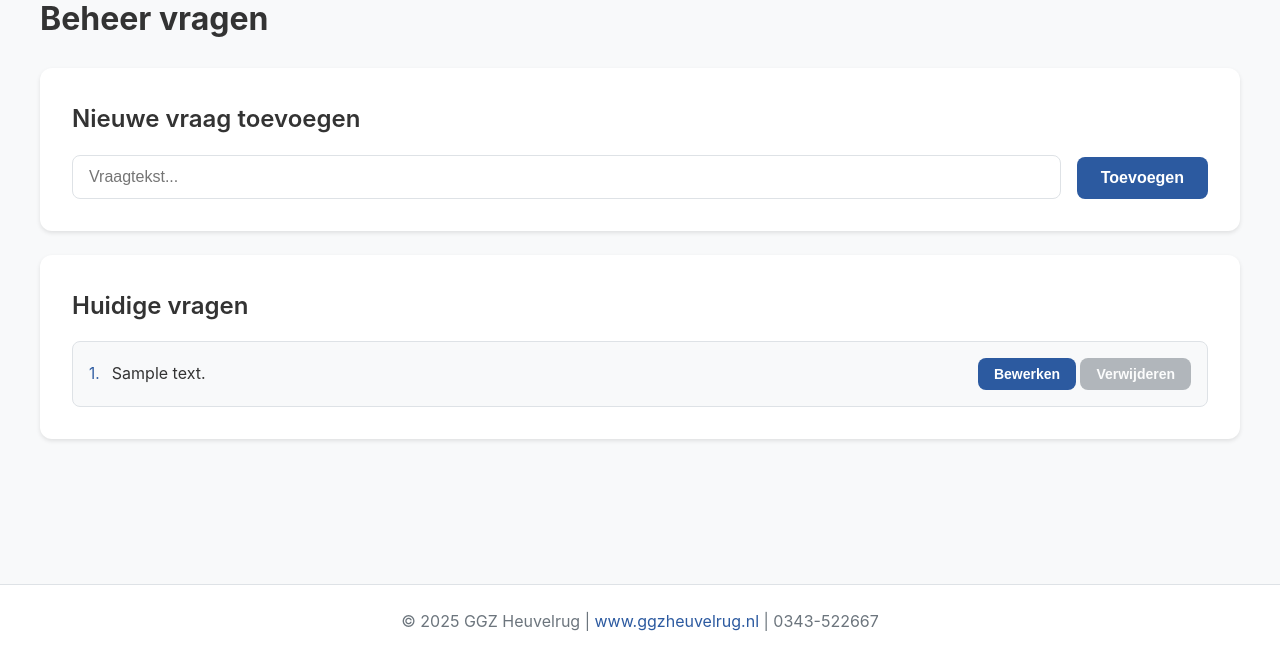
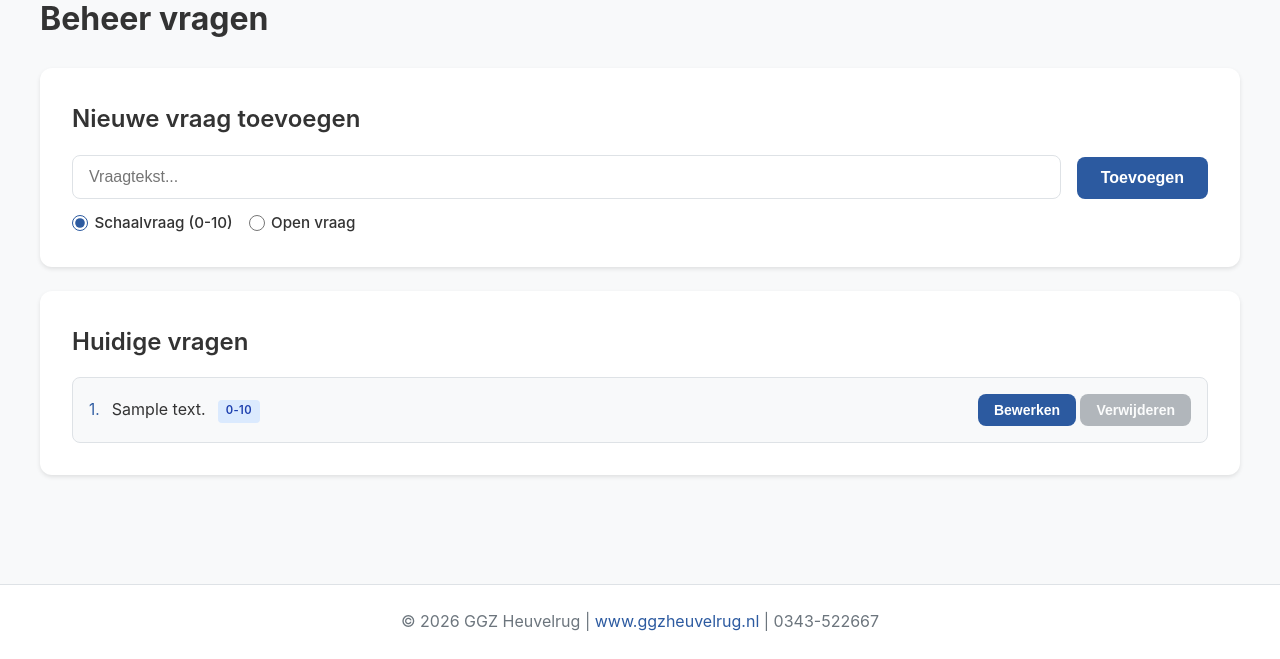
Before and after one commit to mjbarents/ggz-heuvelrug-vragenlijst, a Flask app: page /admin/questions in a window 1280 px wide. Shown: the part 141-800 px from the top of the page. Run offline with Flask 3, Linux system fonts and the light colour scheme; the visitor is signed in with stand-in values (Sample User, id 1); tables that the repository leaves empty hold one stand-in row (values such as "Sample post"); some libraries are stand-ins or nearby versions.

Commit message:
v1.1
This version allows for open questions

```diff
--- a/routes/admin.py
+++ b/routes/admin.py
@@ -74,7 +74,9 @@ def admin_dashboard():
             Response.token_id,
             Response.submitted_at,
             Question.text,
+            Question.question_type,
             Response.score,
+            Response.text_answer,
         )
         .join(Question)
         .order_by(Response.token_id, Question.order)
@@ -91,25 +93,49 @@ def admin_dashboard():
                 "answers": [],
             }
         grouped_responses[token_id]["answers"].append(
-            {"question": response.text, "score": response.score}
+            {
+                "question": response.text,
+                "question_type": response.question_type,
+                "score": response.score,
+                "text_answer": response.text_answer,
+            }
         )
 
     questions = Question.query.order_by(Question.order).all()
     stats = []
     for question in questions:
-        scores = [
-            r.score for r in Response.query.filter_by(question_id=question.id).all()
-        ]
-        if scores:
-            avg_score = sum(scores) / len(scores)
-            stats.append(
-                {
-                    "question": question.text,
-                    "avg_score": round(avg_score, 1),
-                    "responses": len(scores),
-                    "scores": scores,
-                }
-            )
+        if question.question_type == "scale":
+            scores = [
+                r.score
+                for r in Response.query.filter_by(question_id=question.id).all()
+                if r.score is not None
+            ]
+            if scores:
+                avg_score = sum(scores) / len(scores)
+                stats.append(
+                    {
+                        "question": question.text,
+                        "question_type": "scale",
+                        "avg_score": round(avg_score, 1),
+                        "responses": len(scores),
+                        "scores": scores,
+                    }
+                )
+        else:
+            text_answers = [
+                r.text_answer
+                for r in Response.query.filter_by(question_id=question.id).all()
+                if r.text_answer
+            ]
+            if text_answers:
+                stats.append(
+                    {
+                        "question": question.text,
+                        "question_type": "open",
+                        "responses": len(text_answers),
+                        "text_answers": text_answers,
+                    }
+                )
 
     return render_template(
         "admin_dashboard.html",
@@ -133,9 +159,12 @@ def admin_questions():
 @admin_required
 def admin_add_question():
     text = request.form.get("text")
+    question_type = request.form.get("question_type", "scale")
+    if question_type not in ("scale", "open"):
+        question_type = "scale"
     if text:
         max_order = db.session.query(func.max(Question.order)).scalar() or 0
-        question = Question(text=text, order=max_order + 1)
+        question = Question(text=text, order=max_order + 1, question_type=question_type)
         db.session.add(question)
         db.session.commit()
     return redirect(url_for("admin.admin_questions"))
@@ -146,9 +175,12 @@ def admin_add_question():
 def admin_edit_question(id):
     question = Question.query.get_or_404(id)
     text = request.form.get("text")
+    question_type = request.form.get("question_type")
     if text:
         question.text = text
-        db.session.commit()
+    if question_type in ("scale", "open"):
+        question.question_type = question_type
+    db.session.commit()
     return redirect(url_for("admin.admin_questions"))
 
 
@@ -246,14 +278,25 @@ def admin_export_responses():
 
     row = 2
     for idx, question in enumerate(questions, 1):
-        scores = [
-            r.score for r in Response.query.filter_by(question_id=question.id).all()
-        ]
-
         ws_avg[f"A{row}"] = idx
         ws_avg[f"B{row}"] = question.text
-        ws_avg[f"C{row}"] = round(sum(scores) / len(scores), 1) if scores else 0
-        ws_avg[f"D{row}"] = len(scores)
+
+        if question.question_type == "scale":
+            scores = [
+                r.score
+                for r in Response.query.filter_by(question_id=question.id).all()
+                if r.score is not None
+            ]
+            ws_avg[f"C{row}"] = round(sum(scores) / len(scores), 1) if scores else 0
+            ws_avg[f"D{row}"] = len(scores)
+        else:
+            text_answers = [
+                r.text_answer
+                for r in Response.query.filter_by(question_id=question.id).all()
+                if r.text_answer
+            ]
+            ws_avg[f"C{row}"] = "Open vraag"
+            ws_avg[f"D{row}"] = len(text_answers)
 
         for col in ["A", "B", "C", "D"]:
             ws_avg[f"{col}{row}"].border = border
@@ -278,7 +321,9 @@ def admin_export_responses():
             Response.submitted_at,
             Question.order,
             Question.text,
+            Question.question_type,
             Response.score,
+            Response.text_answer,
         )
         .join(Question)
         .order_by(Response.token_id, Question.order)
@@ -293,7 +338,10 @@ def admin_export_responses():
                 "submitted_at": response.submitted_at,
                 "answers": {},
             }
-        grouped_responses[token_id]["answers"][response.order] = response.score
+        if response.question_type == "open":
+            grouped_responses[token_id]["answers"][response.order] = response.text_answer or ""
+        else:
+            grouped_responses[token_id]["answers"][response.order] = response.score
 
     ws_ind["A1"] = "Werknemer ID"
     ws_ind["B1"] = "Ingediend op"
@@ -337,8 +385,12 @@ def admin_export_responses():
 
     ws_ind.column_dimensions["A"].width = 15
     ws_ind.column_dimensions["B"].width = 18
-    for col in range(3, 3 + len(questions)):
-        ws_ind.column_dimensions[get_column_letter(col)].width = 8
+    for col_idx, question in enumerate(questions):
+        col_num = 3 + col_idx
+        if question.question_type == "open":
+            ws_ind.column_dimensions[get_column_letter(col_num)].width = 40
+        else:
+            ws_ind.column_dimensions[get_column_letter(col_num)].width = 8
 
     # Vraag referentie
     if questions:
--- a/static/style.css
+++ b/static/style.css
@@ -376,7 +376,6 @@ h3 {
     margin-top: 0.5rem;
 }
 
-/* Success/Error Icons */
 .success-icon, .error-icon {
     width: 80px;
     height: 80px;
@@ -682,7 +681,6 @@ tbody tr:last-child td {
     text-align: center;
 }
 
-/* Improved Score Badge for Tables */
 .score-cell .score-badge {
     display: inline-flex;
     align-items: center;
@@ -697,7 +695,6 @@ tbody tr:last-child td {
     box-shadow: 0 2px 4px rgba(44, 90, 160, 0.2);
 }
 
-/* Modal */
 .modal {
     display: none;
     position: fixed;
@@ -732,14 +729,12 @@ tbody tr:last-child td {
     color: var(--text-primary);
 }
 
-/* Empty State */
 .empty-state {
     text-align: center;
     color: var(--text-secondary);
     padding: 2rem;
 }
 
-/* Login Header */
 .login-header {
     text-align: center;
     margin-bottom: 2.5rem;
@@ -768,7 +763,6 @@ tbody tr:last-child td {
     line-height: 1.5;
 }
 
-/* Welcome Header */
 .welcome-header {
     text-align: center;
     margin-bottom: 2.5rem;
@@ -809,7 +803,6 @@ tbody tr:last-child td {
     margin-bottom: 1rem;
 }
 
-/* Info Box / Warning Box */
 .info-box {
     margin-top: 2rem;
     padding: 1.25rem 1.5rem;
@@ -831,7 +824,6 @@ tbody tr:last-child td {
     font-weight: 600;
 }
 
-/* Text Link */
 .text-link {
     color: var(--primary-color);
     text-decoration: none;
@@ -841,7 +833,6 @@ tbody tr:last-child td {
     text-decoration: underline;
 }
 
-/* Footer */
 footer {
     background: var(--card-background);
     border-top: 1px solid var(--border-color);
@@ -855,7 +846,6 @@ footer .text-link {
     color: var(--primary-color);
 }
 
-/* Enhanced Login Styles */
 .login-container {
     min-height: 100vh;
     display: flex;
@@ -1211,7 +1201,105 @@ footer .text-link {
     box-shadow: 0 0 0 2px rgba(44, 90, 160, 0.3);
 }
 
-/* Responsive Design */
+/* Radio Group for Question Type */
+.radio-group {
+    display: flex;
+    gap: 1rem;
+}
+
+.radio-option {
+    display: flex;
+    align-items: center;
+    gap: 0.4rem;
+    cursor: pointer;
+    font-weight: 500;
+    font-size: 0.95rem;
+    color: var(--text-primary);
+}
+
+.radio-option input[type="radio"] {
+    accent-color: var(--primary-color);
+    width: 1rem;
+    height: 1rem;
+    margin: 0;
+    cursor: pointer;
+}
+
+.radio-option span {
+    user-select: none;
+}
+
+/* Question Type Badges */
+.type-badge {
+    display: inline-block;
+    padding: 0.15rem 0.5rem;
+    border-radius: 0.25rem;
+    font-size: 0.7rem;
+    font-weight: 600;
+    margin-left: 0.5rem;
+    vertical-align: middle;
+    text-transform: uppercase;
+    letter-spacing: 0.03em;
+}
+
+.type-scale {
+    background-color: #dbeafe;
+    color: #1e40af;
+}
+
+.type-open {
+    background-color: #fef3c7;
+    color: #92400e;
+}
+
+.open-question-textarea {
+    width: 100%;
+    min-height: 120px;
+    padding: 0.75rem 1rem;
+    border: 2px solid var(--border-color);
+    border-radius: 0.5rem;
+    font-size: 1rem;
+    font-family: inherit;
+    line-height: 1.6;
+    resize: vertical;
+    transition: border-color 0.2s, box-shadow 0.2s;
+    background: white;
+}
+
+.open-question-textarea:focus {
+    outline: none;
+    border-color: var(--primary-color);
+    box-shadow: 0 0 0 3px rgba(44, 90, 160, 0.1);
+}
+
+.open-question-textarea::placeholder {
+    color: var(--text-secondary);
+    opacity: 0.7;
+}
+
+.open-question-hint {
+    font-size: 0.85rem;
+    color: var(--text-secondary);
+    margin-top: 0.5rem;
+    font-style: italic;
+}
+
+/* Open Answer Display */
+.answer-text {
+    flex: 1;
+    font-size: 0.9rem;
+    color: var(--text-secondary);
+    font-style: italic;
+    line-height: 1.5;
+    padding: 0.5rem 0.75rem;
+    background: white;
+    border-radius: 0.375rem;
+    border: 1px solid var(--border-color);
+    margin-left: 1rem;
+    max-width: 60%;
+    word-break: break-word;
+}
+
 @media (max-width: 768px) {
     .nav-container {
         flex-direction: column;
@@ -1258,7 +1346,6 @@ footer .text-link {
         font-size: 1.75rem;
     }
 
-    /* Responsive table improvements */
     .stats-table {
         font-size: 0.875rem;
     }
@@ -1288,7 +1375,6 @@ footer .text-link {
         justify-content: center;
     }
 
-    /* Custom Modal Responsive */
     .custom-modal-content {
         max-width: 90%;
         margin: 1rem;
--- a/templates/admin_questions.html
+++ b/templates/admin_questions.html
@@ -8,12 +8,24 @@
 
     <div class="card">
         <h2>Nieuwe vraag toevoegen</h2>
-        <form method="POST" action="{{ url_for('admin.admin_add_question') }}" class="add-form">
+        <form method="POST" action="{{ url_for('admin.admin_add_question') }}">
             <input type="hidden" name="csrf_token" value="{{ csrf_token() }}"/>
-            <div class="form-group">
-                <input type="text" name="text" placeholder="Vraagtekst..." required>
+            <div class="add-form">
+                <div class="form-group">
+                    <input type="text" name="text" placeholder="Vraagtekst..." required>
+                </div>
+                <button type="submit" class="btn-primary">Toevoegen</button>
             </div>
-            <button type="submit" class="btn-primary">Toevoegen</button>
+            <div class="radio-group" style="margin-top: 0.75rem;">
+                <label class="radio-option">
+                    <input type="radio" name="question_type" value="scale" checked>
+                    <span>Schaalvraag (0-10)</span>
+                </label>
+                <label class="radio-option">
+                    <input type="radio" name="question_type" value="open">
+                    <span>Open vraag</span>
+                </label>
+            </div>
         </form>
     </div>
 
@@ -29,10 +41,15 @@
                             <div class="question-content">
                                 <span class="question-number">{{ question.order }}.</span>
                                 <span class="question-text">{{ question.text }}</span>
+                                {% if question.question_type == 'open' %}
+                                <span class="type-badge type-open">Open</span>
+                                {% else %}
+                                <span class="type-badge type-scale">0-10</span>
+                                {% endif %}
                             </div>
                         </td>
                         <td style="vertical-align: middle; text-align: right; white-space: nowrap; padding: 0 0 0 1rem;">
-                            <button onclick="editQuestion({{ question.id }}, '{{ question.text }}')" class="btn-small btn-primary">Bewerken</button>
+                            <button onclick="editQuestion({{ question.id }}, '{{ question.text|e }}', '{{ question.question_type }}')" class="btn-small btn-primary">Bewerken</button>
                             {% if question.responses %}
                             <button type="button" class="btn-small btn-secondary" disabled title="Vragen met antwoorden kunnen niet verwijderd worden">Verwijderen</button>
                             {% else %}
@@ -64,16 +81,31 @@
                 <label>Vraagtekst</label>
                 <input type="text" id="editText" name="text" required>
             </div>
+            <div class="form-group">
+                <label>Type vraag</label>
+                <div class="radio-group">
+                    <label class="radio-option">
+                        <input type="radio" name="question_type" value="scale" id="editTypeScale">
+                        <span>Schaalvraag (0-10)</span>
+                    </label>
+                    <label class="radio-option">
+                        <input type="radio" name="question_type" value="open" id="editTypeOpen">
+                        <span>Open vraag</span>
+                    </label>
+                </div>
+            </div>
             <button type="submit" class="btn-primary">Opslaan</button>
         </form>
     </div>
 </div>
 
 <script>
-function editQuestion(id, text) {
+function editQuestion(id, text, questionType) {
     document.getElementById('editModal').style.display = 'block';
     document.getElementById('editForm').action = '/admin/questions/edit/' + id;
     document.getElementById('editText').value = text;
+    document.getElementById('editTypeScale').checked = (questionType === 'scale');
+    document.getElementById('editTypeOpen').checked = (questionType === 'open');
 }
 
 function closeModal() {
--- a/templates/base.html
+++ b/templates/base.html
@@ -40,7 +40,7 @@
     </main>
 
     <footer>
-        <p>&copy; 2025 GGZ Heuvelrug | <a href="https://www.ggzheuvelrug.nl" target="_blank" class="text-link">www.ggzheuvelrug.nl</a> | 0343-522667</p>
+        <p>&copy; 2026 GGZ Heuvelrug | <a href="https://www.ggzheuvelrug.nl" target="_blank" class="text-link">www.ggzheuvelrug.nl</a> | 0343-522667</p>
     </footer>
 
     <!-- Custom Modal/Popup -->
```
Also changed, not shown: init_db.py (+7 -6 lines), models.py (+6 -2 lines), routes/main.py (+25 -16 lines), templates/admin_dashboard.html (+26 -0 lines), templates/survey.html (+27 -31 lines).
